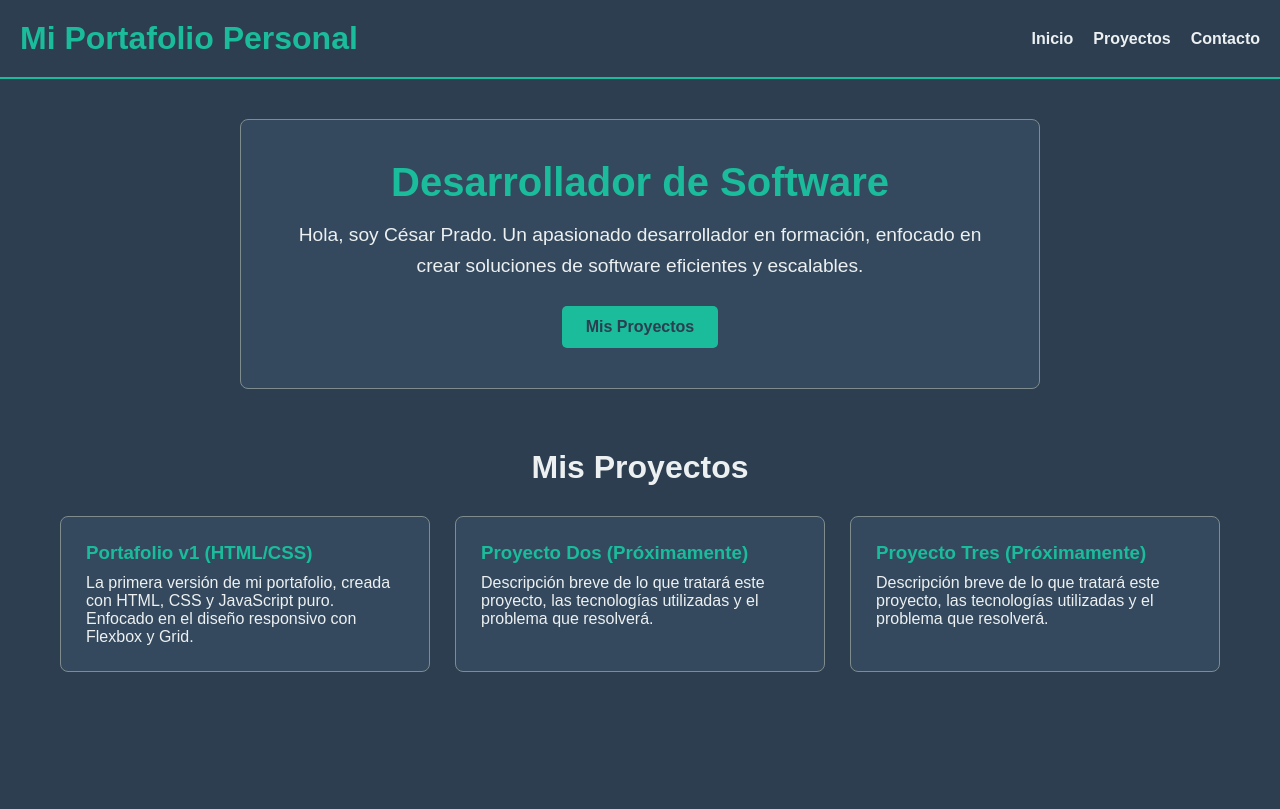
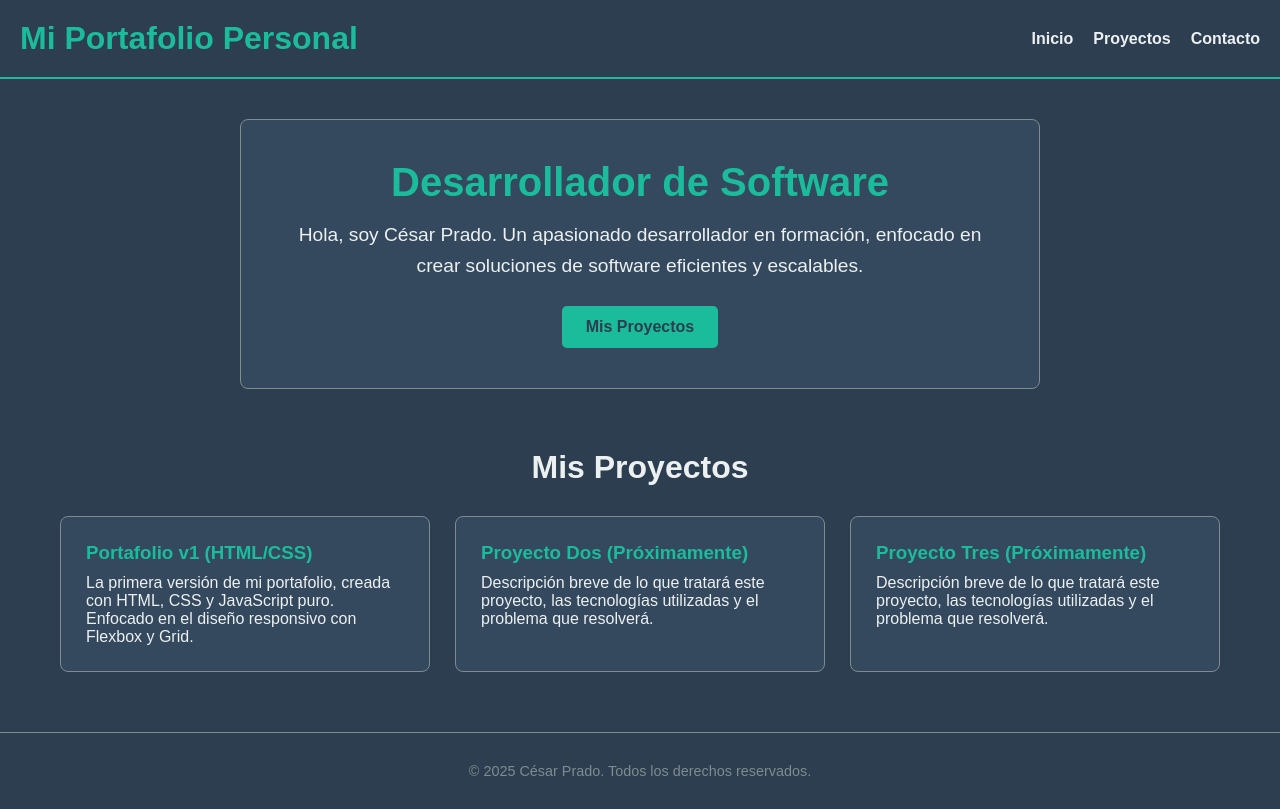
Before and after one commit to CesarPPrado/mi-portafolio-react, a React (Vite) app: page / in a window 1280 px wide. Built offline with nearby package versions, Linux system fonts and the light colour scheme.

Commit message:
Feat: Implementar componente Footer

```diff
--- a/src/App.jsx
+++ b/src/App.jsx
@@ -1,7 +1,8 @@
 // src/App.jsx
-import Header from './components/Header.jsx';
-import Hero from './components/Hero.jsx';
-import ProjectsGrid from './components/ProjectsGrid.jsx'; // 1. Importar ProjectsGrid
+import Header from './components/Header.jsx'; // Importar Header
+import Hero from './components/Hero.jsx'; // Importar Hero
+import ProjectsGrid from './components/ProjectsGrid.jsx'; // Importar ProjectsGrid
+import Footer from './components/Footer.jsx'; // Importar Footer
 
 function App() {
   return (
@@ -9,8 +10,9 @@ function App() {
       <Header />
       <main>
         <Hero />
-        <ProjectsGrid /> {/* 2. Usar el componente del grid */}
+        <ProjectsGrid />
       </main>
+      <Footer /> {/* 2. Usar el componente Footer al final */}
     </div>
   );
 }
--- /dev/null
+++ b/src/components/Footer.jsx
@@ -0,0 +1,18 @@
+// src/components/Footer.jsx
+import styles from './Footer.module.css';
+
+/**
+ * Componente que renderiza el pie de página del sitio.
+ */
+function Footer() {
+  // Obtenemos el año actual dinámicamente
+  const currentYear = new Date().getFullYear();
+
+  return (
+    <footer className={styles.footer}>
+      <p>&copy; {currentYear} César Prado. Todos los derechos reservados.</p>
+    </footer>
+  );
+}
+
+export default Footer;
--- /dev/null
+++ b/src/components/Footer.module.css
@@ -0,0 +1,13 @@
+/* src/components/Footer.module.css */
+.footer {
+    text-align: center;
+    padding: 30px;
+    margin-top: 40px; /* Espacio superior para separarlo del contenido */
+    border-top: 1px solid var(--color-borde); /* Línea sutil de separación */
+    background-color: var(--color-secundario); /* Mismo fondo que el body */
+}
+
+.footer p {
+    font-size: 0.9rem;
+    color: var(--color-borde); /* Un color más sutil para el texto */
+}
```
